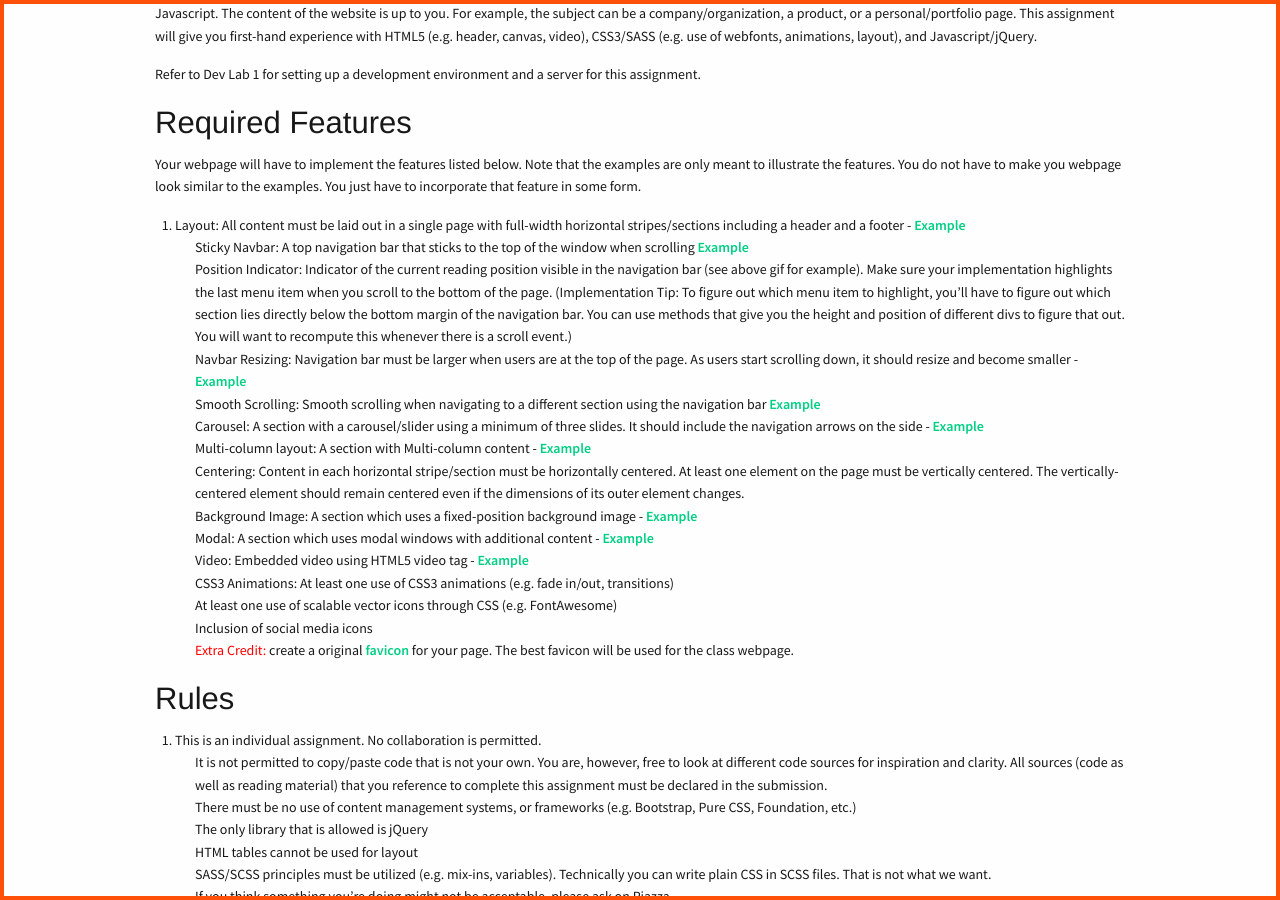
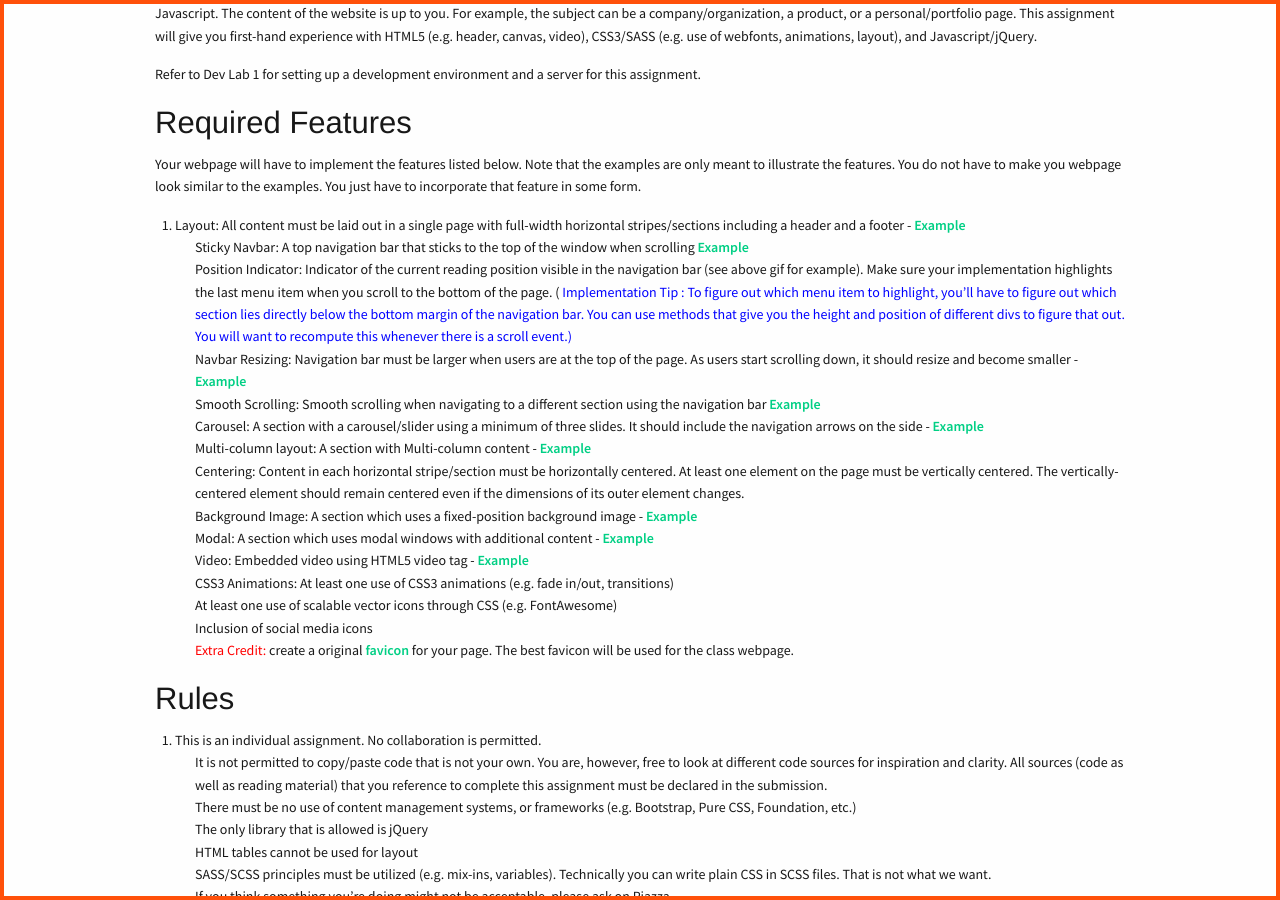
Before and after one commit to biplabdeka/fa2016, a Jekyll site: the page built from _posts/2016-1-26-MP-1.md, in a window 1280 px wide and 900 px high, scrolled down 470 px. Built offline with Jekyll 4.4.1, drawn with Linux system fonts in a browser that asks for light colours; nearby versions of some CDN libraries; Markdown is read by kramdown in place of the engine named in the settings.

Commit message:
corrections

```diff
--- a/_posts/2016-1-26-MP-1.md
+++ b/_posts/2016-1-26-MP-1.md
@@ -16,7 +16,7 @@
 
 1. Layout: All content must be laid out in a single page with full-width horizontal stripes/sections including a header and a footer - [Example](http://courses.engr.illinois.edu/cs498rk1/images/mp1/2.png)
 +	Sticky Navbar: A top navigation bar that sticks to the top of the window when scrolling [Example](http://courses.engr.illinois.edu/cs498rk1/images/mp1/3.gif)
-+	Position Indicator: Indicator of the current reading position visible in the navigation bar (see above gif for example). Make sure your implementation highlights the last menu item when you scroll to the bottom of the page. (Implementation Tip: To figure out which menu item to highlight, you'll have to figure out which section lies directly below the bottom margin of the navigation bar. You can use methods that give you the height and position of different divs to figure that out. You will want to recompute this whenever there is a scroll event.)
++	Position Indicator: Indicator of the current reading position visible in the navigation bar (see above gif for example). Make sure your implementation highlights the last menu item when you scroll to the bottom of the page. (<span style="color: blue"> Implementation Tip <span>: To figure out which menu item to highlight, you'll have to figure out which section lies directly below the bottom margin of the navigation bar. You can use methods that give you the height and position of different divs to figure that out. You will want to recompute this whenever there is a scroll event.)
 + Navbar Resizing: Navigation bar must be larger when users are at the top of the page. As users start scrolling down, it should resize and become smaller - [Example](http://courses.engr.illinois.edu/cs498rk1/images/mp1/4.gif)
 +	Smooth Scrolling: Smooth scrolling when navigating to a different section using the navigation bar [Example](http://courses.engr.illinois.edu/cs498rk1/images/mp1/5.gif)
 +	Carousel: A section with a carousel/slider using a minimum of three slides. It should include the navigation arrows on the side - [Example](http://courses.engr.illinois.edu/cs498rk1/images/mp1/6.gif)
```
